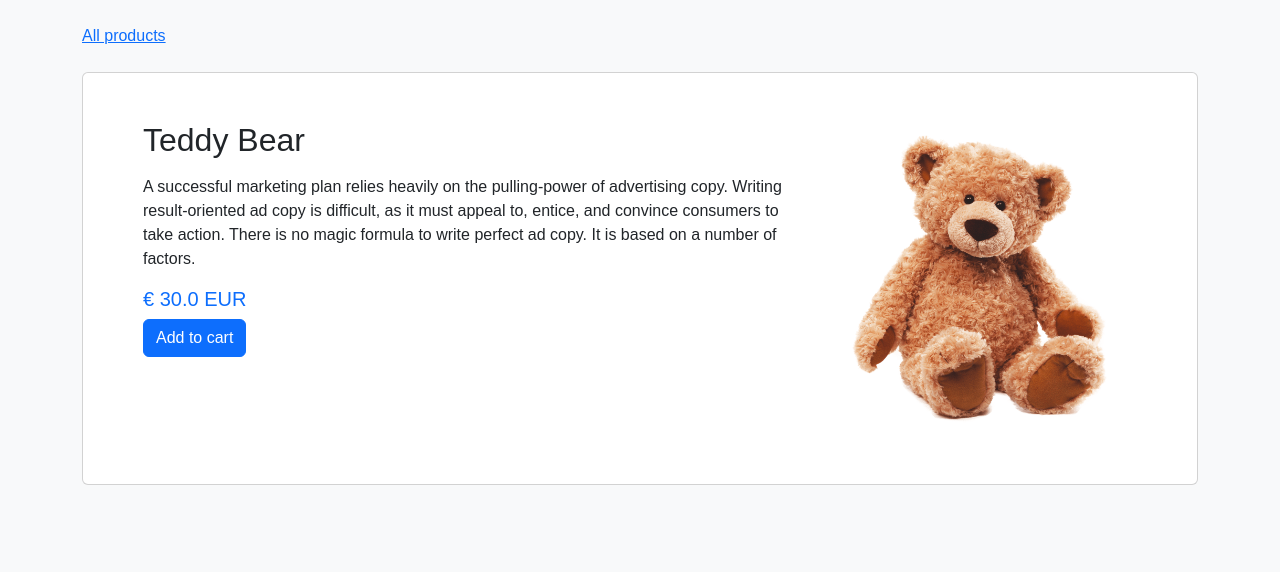
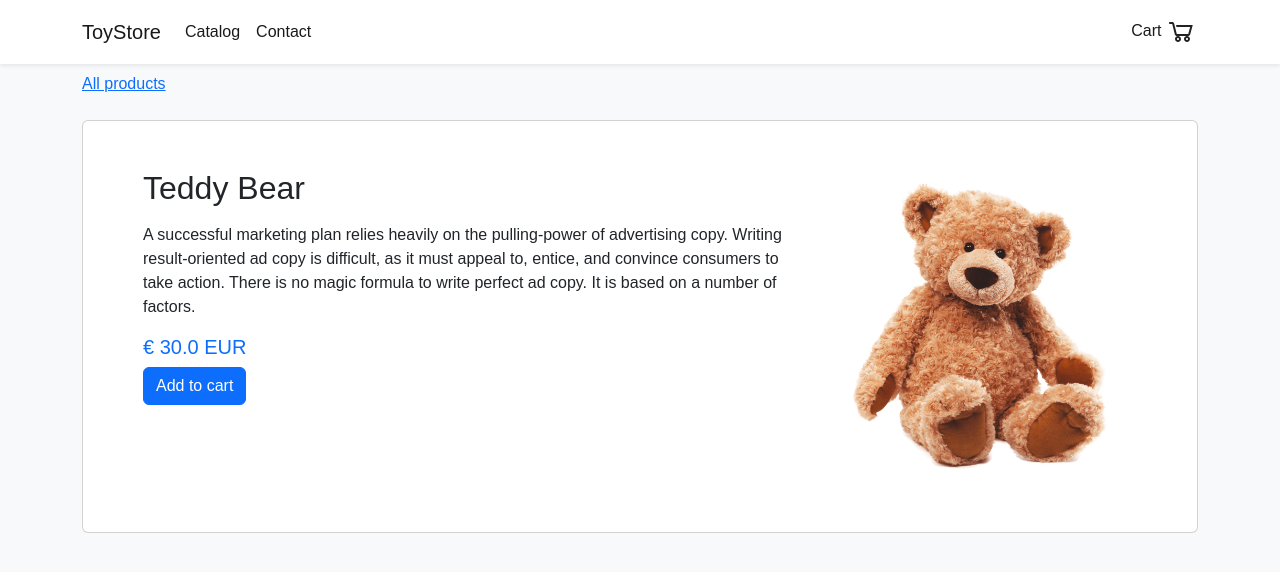
Before and after one commit to morelmanon/Manon, a Jekyll site: the page built from _products/product1.md, in a window 1280 px wide. Shown: the top 572 px of the page. Built offline with Jekyll 4.4.1, drawn with Linux system fonts in a browser that asks for light colours.

Commit message:
Update default.html

```diff
--- a/_layouts/default.html
+++ b/_layouts/default.html
@@ -9,24 +9,27 @@
   <link rel="stylesheet" href="https://cdn.jsdelivr.net/npm/bootstrap@5.2.0/dist/css/bootstrap.min.css" integrity="sha384-gH2yIJqKdNHPEq0n4Mqa/HGKIhSkIHeL5AyhkYV8i59U5AR6csBvApHHNl/vI1Bx" crossorigin="anonymous">
   <link rel="stylesheet" href="{{ '/assets/main.css' | relative_url }}">
   <link rel="canonical" href="{{ page.url | replace:'index.html','' | absolute_url }}">
-  <!-- TODO: Add GTM head script here --><!-- Google Tag Manager -->
+  <!-- TODO: Add GTM head script here -->
+  <!-- Google Tag Manager -->
 <script>(function(w,d,s,l,i){w[l]=w[l]||[];w[l].push({'gtm.start':
 new Date().getTime(),event:'gtm.js'});var f=d.getElementsByTagName(s)[0],
 j=d.createElement(s),dl=l!='dataLayer'?'&l='+l:'';j.async=true;j.src=
 'https://www.googletagmanager.com/gtm.js?id='+i+dl;f.parentNode.insertBefore(j,f);
-})(window,document,'script','dataLayer','GTM-PS4PQZ8');</script>
+})(window,document,'script','dataLayer','GTM-T88JPXR');</script>
 <!-- End Google Tag Manager -->
 </head>
 <body class="bg-light">
-
+  <!-- TODO: Add GTM noscript here -->
+  <!-- Google Tag Manager (noscript) -->
+<noscript><iframe src="https://www.googletagmanager.com/ns.html?id=GTM-T88JPXR"
+height="0" width="0" style="display:none;visibility:hidden"></iframe></noscript>
+<!-- End Google Tag Manager (noscript) -->
+  {% include header.html %}
+  <main class="main pt-5">
     {{ content }}
   </main>
-  <footer>
-
-</body> <!-- Google Tag Manager (noscript) -->
-<noscript><iframe src="https://www.googletagmanager.com/ns.html?id=GTM-PS4PQZ8"
-height="0" width="0" style="display:none;visibility:hidden"></iframe></noscript>
-<!-- End Google Tag Manager (noscript) -->
+  <footer>  </footer>
+</body>
 <script src="https://cdn.jsdelivr.net/npm/bootstrap@5.2.0/dist/js/bootstrap.min.js" integrity="sha384-ODmDIVzN+pFdexxHEHFBQH3/9/vQ9uori45z4JjnFsRydbmQbmL5t1tQ0culUzyK" crossorigin="anonymous"></script>
 <script src="https://unpkg.com/cart-localstorage@1.1.4/dist/cart-localstorage.min.js" type="text/javascript"></script>
 <script src="{{ '/assets/javascript/index.js' | relative_url }}" type="text/javascript"></script>
```
